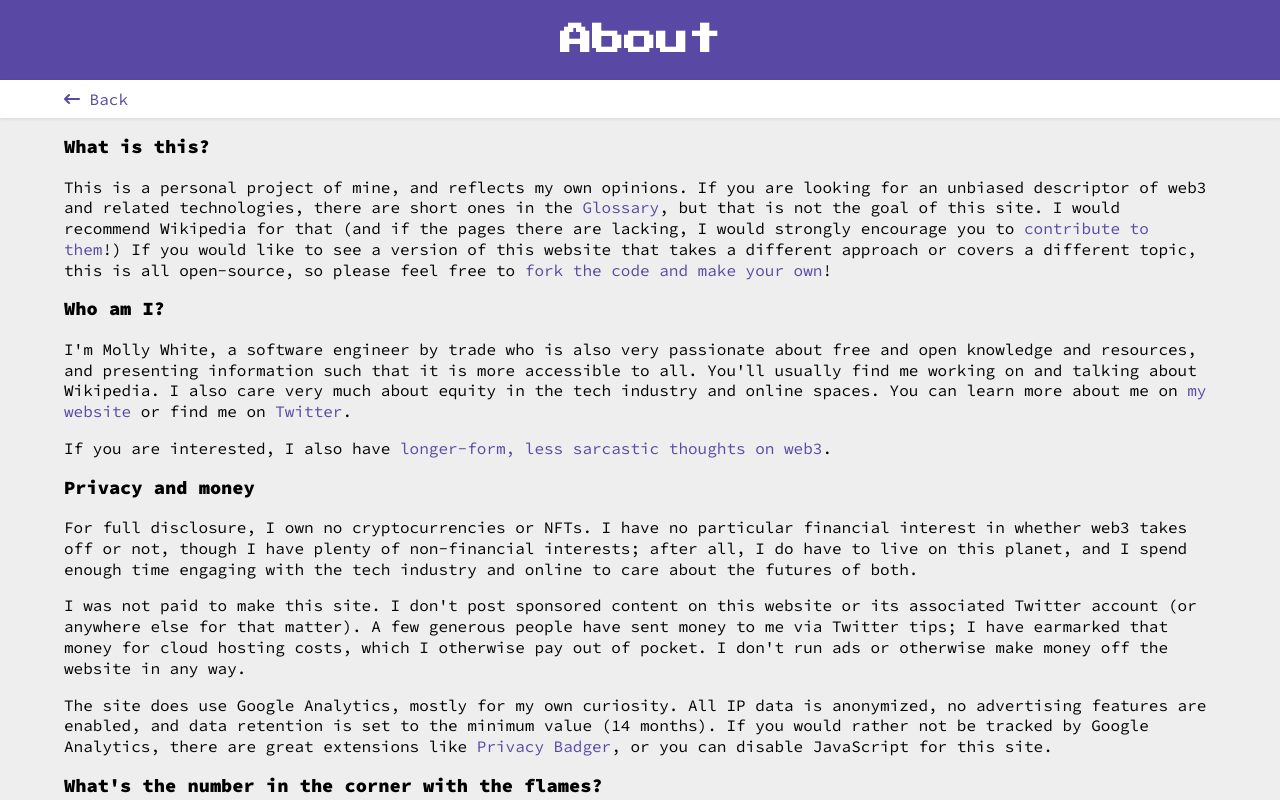
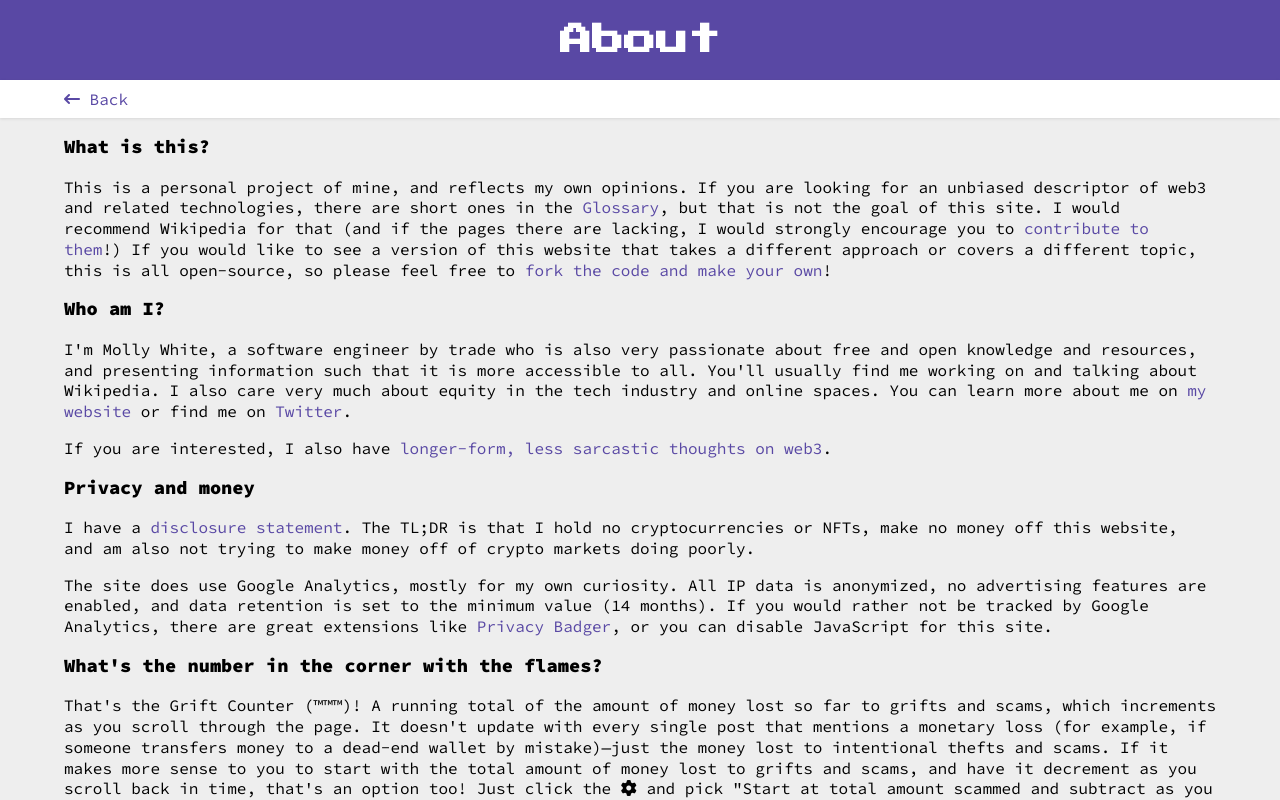
Before and after one commit to nakaohideo/web3-is-going-great, a Next.js app in the folder src/: page /about in a window 1280 px wide. Shown: the top 800 px of the page. Built offline with nearby package versions, Linux system fonts and the light colour scheme.

Commit message:
Centralize disclosures, tldr

```diff
--- a/src/pages/about.js
+++ b/src/pages/about.js
@@ -70,19 +70,13 @@ export default function WhatIsWeb3() {
           </p>
           <h3>Privacy and money</h3>
           <p>
-            For full disclosure, I own no cryptocurrencies or NFTs. I have no
-            particular financial interest in whether web3 takes off or not,
-            though I have plenty of non-financial interests; after all, I do
-            have to live on this planet, and I spend enough time engaging with
-            the tech industry and online to care about the futures of both.
-          </p>
-          <p>
-            I was not paid to make this site. I don't post sponsored content on
-            this website or its associated Twitter account (or anywhere else for
-            that matter). A few generous people have sent money to me via
-            Twitter tips; I have earmarked that money for cloud hosting costs,
-            which I otherwise pay out of pocket. I don't run ads or otherwise
-            make money off the website in any way.
+            I have a{" "}
+            <a href="https://www.mollywhite.net/crypto-disclosures">
+              disclosure statement
+            </a>
+            . The TL;DR is that I hold no cryptocurrencies or NFTs, make no
+            money off this website, and am also not trying to make money off of
+            crypto markets doing poorly.
           </p>
           <p>
             The site does use Google Analytics, mostly for my own curiosity. All
```
